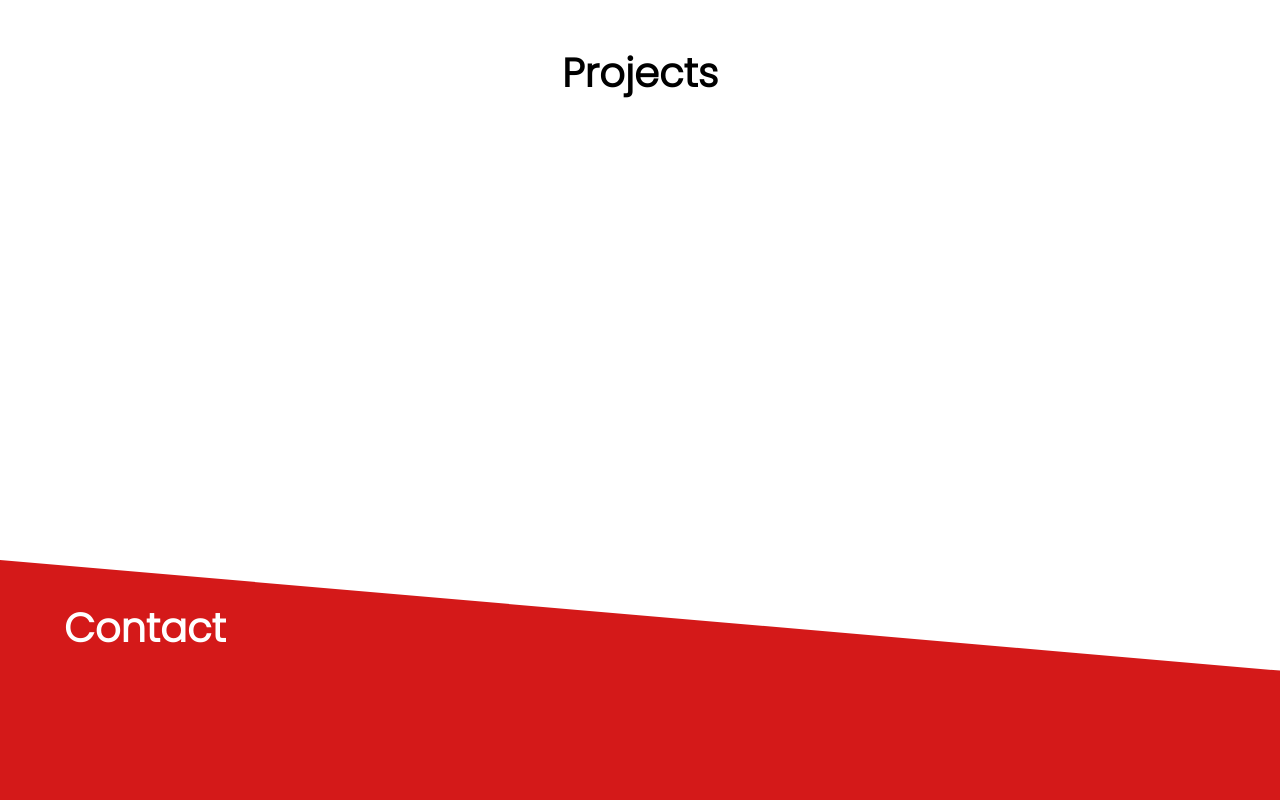
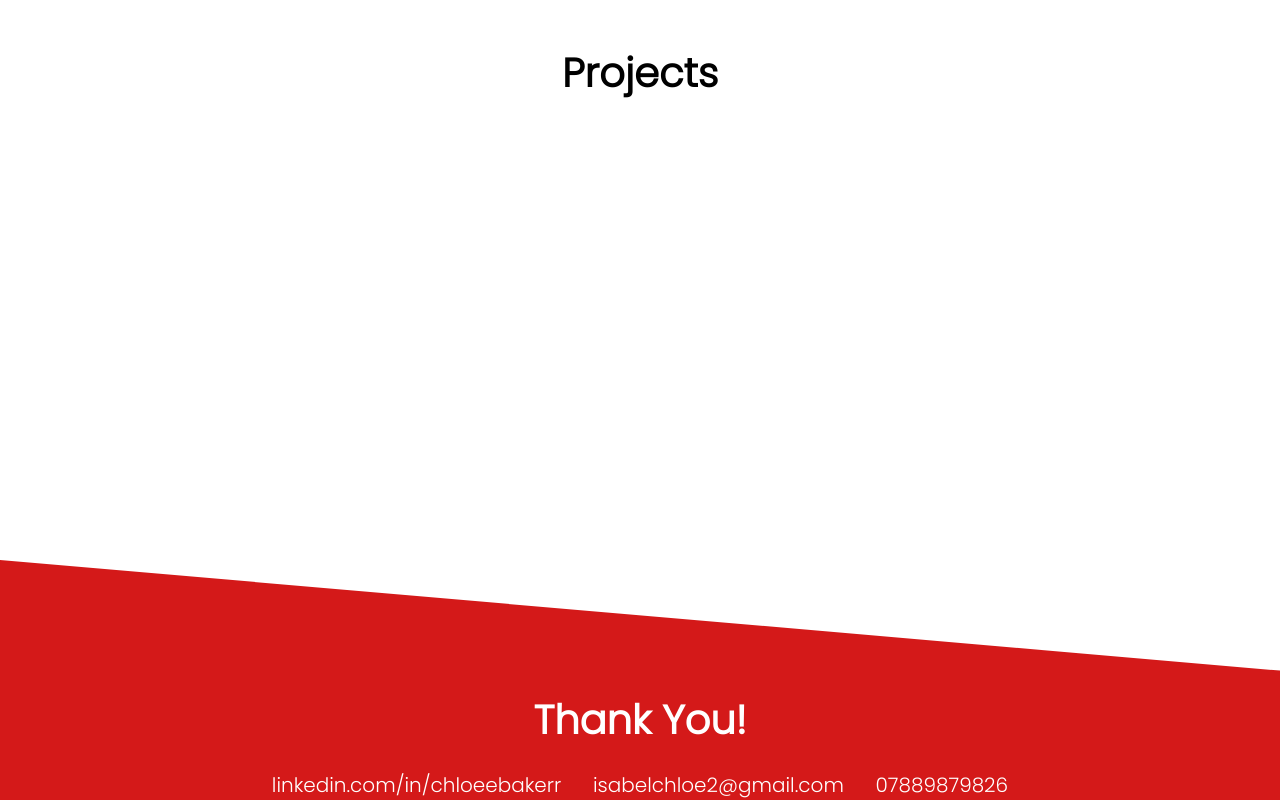
Before and after one commit to chhhloeeee/digital-portfolio, a React (Create React App) app: page / in a window 1280 px wide. Shown: the part 3012-3812 px from the top of the page. Built offline with nearby package versions, Linux system fonts and the light colour scheme.

Commit message:
fix: contact footer

```diff
--- a/src/Home.tsx
+++ b/src/Home.tsx
@@ -3,7 +3,7 @@ import Header from "./components/Header";
 import NavBar from "./components/NavBar";
 import About from "./components/About";
 import Projects from "./components/Projects";
-import Contact from "./components/Contact";
+import Contact from "./components/Contact/Contact";
 import CV from "./components/CV";
 import References from "./components/References";
 
--- a/src/components/Contact.tsx
+++ b/src/components/Contact/Contact.tsx
@@ -1,4 +1,5 @@
 import { styled } from "styled-components";
+import ContactGrid from "./ContactGrid";
 
 interface ContactProps {
   className?: string;
@@ -21,7 +22,8 @@ const Contact = ({ className, id }: ContactProps) => {
           ></path>
         </svg>
       </div>
-      <h1>Contact</h1>
+      <h1>Thank You!</h1>
+      <ContactGrid />
     </div>
   );
 };
@@ -33,10 +35,8 @@ const StyledContact = styled(Contact)`
   background-color: #d41919;
 
   h1 {
-    position: absolute;
+    margin: 0;
     color: white;
-    left: 5%;
-    top: 5%;
   }
   .custom-shape-divider-top-1688052376 {
     top: 0;
--- /dev/null
+++ b/src/components/Contact/ContactGrid.tsx
@@ -0,0 +1,57 @@
+import { styled } from "styled-components";
+
+interface ContactGridProps {
+  className?: string;
+}
+
+const ContactGrid = ({ className }: ContactGridProps) => {
+  return (
+    <div className={className}>
+      <div>
+        {" "}
+        <p>
+          <a
+            href="https://www.linkedin.com/in/chloeebakerr/"
+            target="_blank"
+            rel="noopener noreferrer"
+          >
+            linkedin.com/in/chloeebakerr
+          </a>
+        </p>
+      </div>
+      <div>
+        <p>
+          <a
+            href="mailto:isabelchloe2@gmail.com"
+            target="_blank"
+            rel="noopener noreferrer"
+          >
+            isabelchloe2@gmail.com
+          </a>
+        </p>
+      </div>
+      <div>
+        {" "}
+        <p>07889879826</p>
+      </div>
+    </div>
+  );
+};
+
+const StyledContactGrid = styled(ContactGrid)`
+  position: relative;
+  display: grid;
+  grid-template-columns: auto auto auto;
+  margin: auto;
+  width: 60%;
+  p,
+  a {
+    color: white;
+  }
+
+  > div {
+    text-align: center;
+  }
+`;
+
+export default StyledContactGrid;
```
